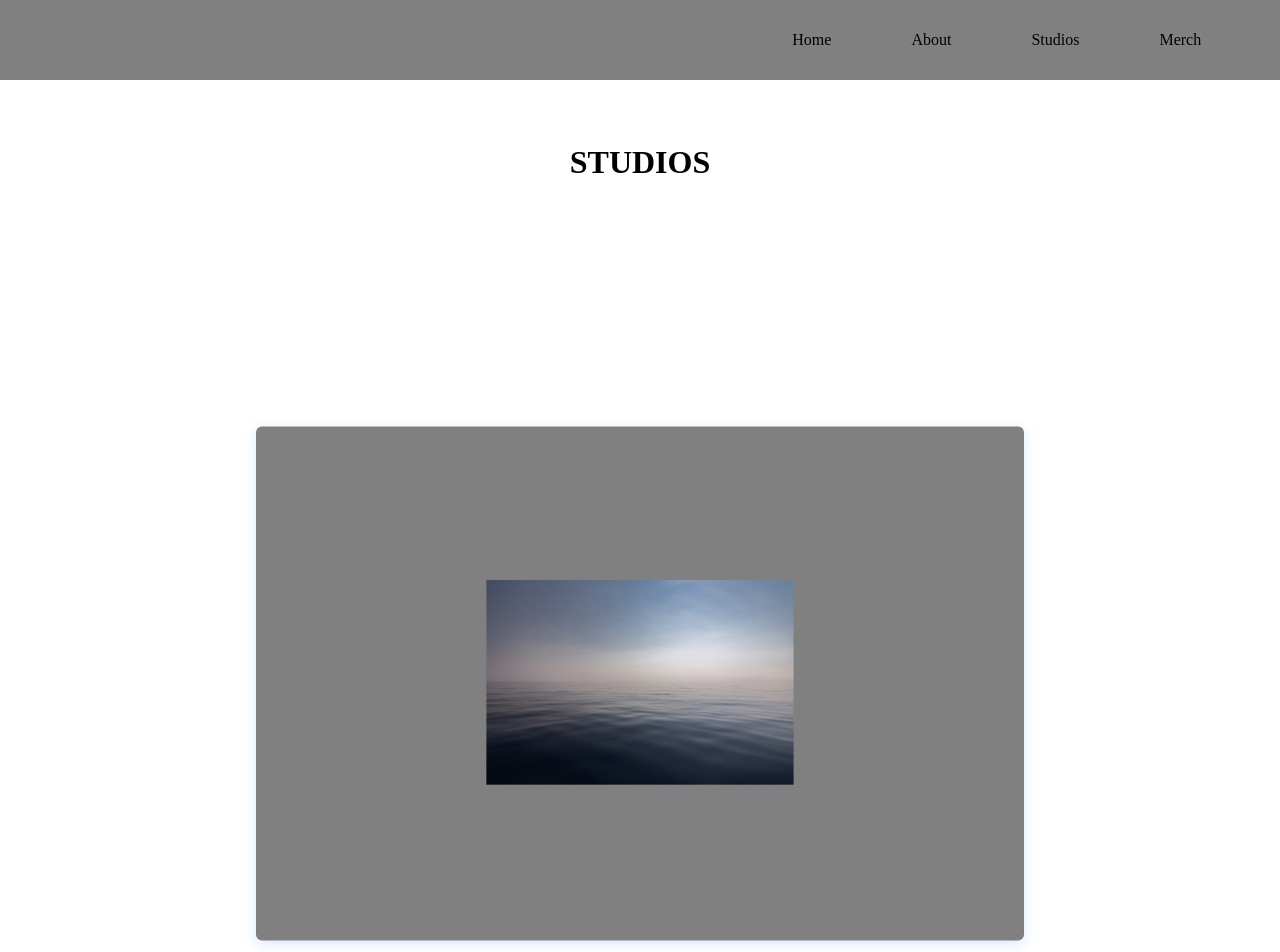
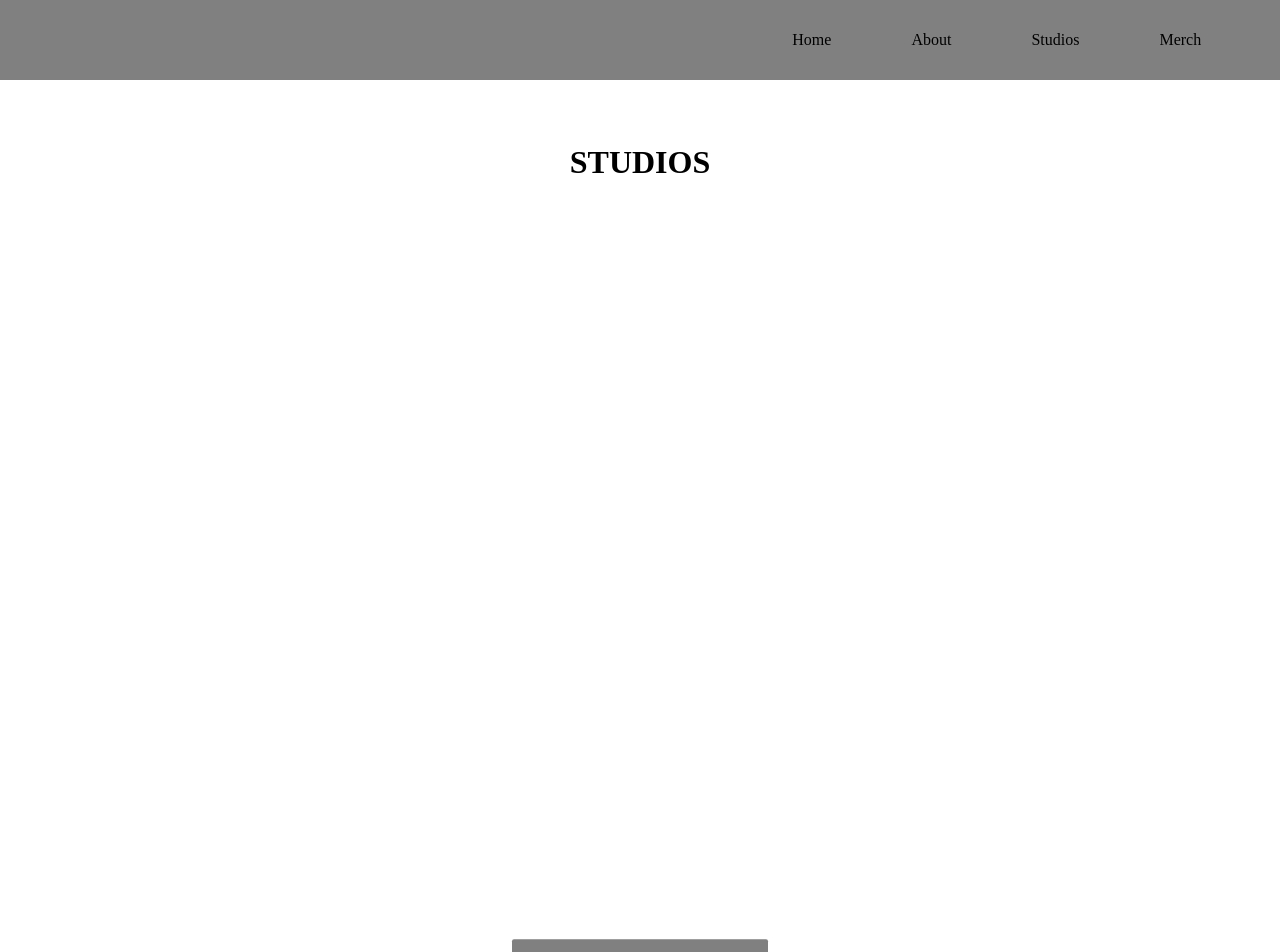
Before and after one commit to Ellieellie12/glass-studios-2.0, a React (Vite) app: page /studios in a window 1280 px wide. Shown: the top 952 px of the page. Built offline with nearby package versions, Linux system fonts and the light colour scheme.

Commit message:
fix glass studios title placement

```diff
--- a/src/components/Carditem/CardItem.jsx
+++ b/src/components/Carditem/CardItem.jsx
@@ -9,9 +9,9 @@ import styles from '../Carditem/CardItem.module.css'
 const CardItem = (props) => {
   return (
     <>
-      <li className={styles['cards-item']}>
+      <li className={styles['cards-list-item']}>
         <NavLink className={styles['card-link']} to={props.path}>
-          <figure className={styles['pic-wrap']} >
+          <figure className={styles['studio-image-wrap']} >
             <img
             src={props.src}
             alt='studio image'
--- a/src/components/Carditem/CardItem.module.css
+++ b/src/components/Carditem/CardItem.module.css
@@ -1,23 +1,33 @@
-/* .cards-item {
+.cards-list-item {
   display: flex;
   flex: 1;
-}  */
+  margin: 0 1rem;
+  border-radius: 10px;
+}
+
+.studio-image-wrap {
+  position: relative;
+  width: 100%;
+  padding-top: 67%;
+  overflow: hidden;
+
+}
 
 .card-link {
   display: flex;
   flex-flow: column;
   width: 100%;
-  box-shadow: 0 6px 20px rgba(56, 125, 255, 0.17);
+  /* box-shadow: 0 6px 20px rgba(56, 125, 255, 0.17);
   -webkit-filter: drop-shadow(0 6px 20px rgba(56, 125, 255, 0.017));
-  filter: drop-shadow(0 6px 20px rgba(56, 125, 255, 0.017));
+  filter: drop-shadow(0 6px 20px rgba(56, 125, 255, 0.017)); */
   border-radius: 10px;
   overflow: hidden;
   text-decoration: none;
   background-color: grey;
+  transform: scale(0.2);
+}
+
+img {
+  display: flex;
   transform: scale(0.6);
 }
-
-
-img {
-  transform: scale(0.4);
-}
--- a/src/components/pages/Home.jsx
+++ b/src/components/pages/Home.jsx
@@ -10,8 +10,7 @@ const Home = () => {
   return (
     <>
       <h1 className={styles['home-title']}>GLASS STUDIOS 2.0</h1>
-      {/* <p className='home-slogan'>"Where timeless music is made"</p> */}
-
+      <p className={styles['home-slogan']}>"Where timeless music is made"</p>
     </>
   )
 }
--- a/src/components/pages/Home.module.css
+++ b/src/components/pages/Home.module.css
@@ -1,8 +1,12 @@
 .home-title {
-  display: flex;
-  justify-content: center;
-  align-items: center;
-  font-size: 40px;
+  /* display: flex; */
+  /* justify-content: center; */
+  /* align-items: center; */
+  /* font-size: 40px; */
   /* color: black; */
-  height: 90vh
+  /* height: 90vh */
 }
+
+.home-slogan {
+display: flex;
+}
--- a/src/components/pages/Studios.module.css
+++ b/src/components/pages/Studios.module.css
@@ -23,38 +23,44 @@
 .card-items {
   margin: 24px;
   list-style: none;
-  /* height: 30px;
-  width: 20px; */
 }
 
-.cards-item {
+/* Card Item */
+
+/* .cards-item {
   display: flex;
   flex: 1;
   margin: 0 1rem;
   border-radius: 10px;
-}
+} */
 
-.card-link {
+/* .pic-wrap {
+  position: relative;
+  width: 100%;
+  padding-top: 67%;
+  overflow: hidden;
+
+} */
+
+
+/* .card-link {
   display: flex;
   flex-flow: column;
-  /* width: 100%; */
+  width: 100%; */
   /* box-shadow: 0 6px 20px rgba(56, 125, 255, 0.17);
   -webkit-filter: drop-shadow(0 6px 20px rgba(56, 125, 255, 0.017));
-  filter: drop-shadow(0 6px 20px rgba(56, 125, 255, 0.017));
-  border-radius: 10px;
+  filter: drop-shadow(0 6px 20px rgba(56, 125, 255, 0.017)); */
+  /* border-radius: 10px;
   overflow: hidden;
-  text-decoration: none; */
-}
+  text-decoration: none;
+  background-color: grey;
+  transform: scale(0.2);
+}  */
 
-.pic-wrap {
-  position: relative;
-  /* width: 100%; */
-  /* padding-top: 67%; */
-  overflow: hidden;
-
-}
-
-
+/* img {
+  display: flex;
+  transform: scale(0.6);
+} */
 
 /* .studio-title {
   display: flex;
```
Also changed, not shown: src/components/pages/Landing.jsx (+7 -7 lines).
